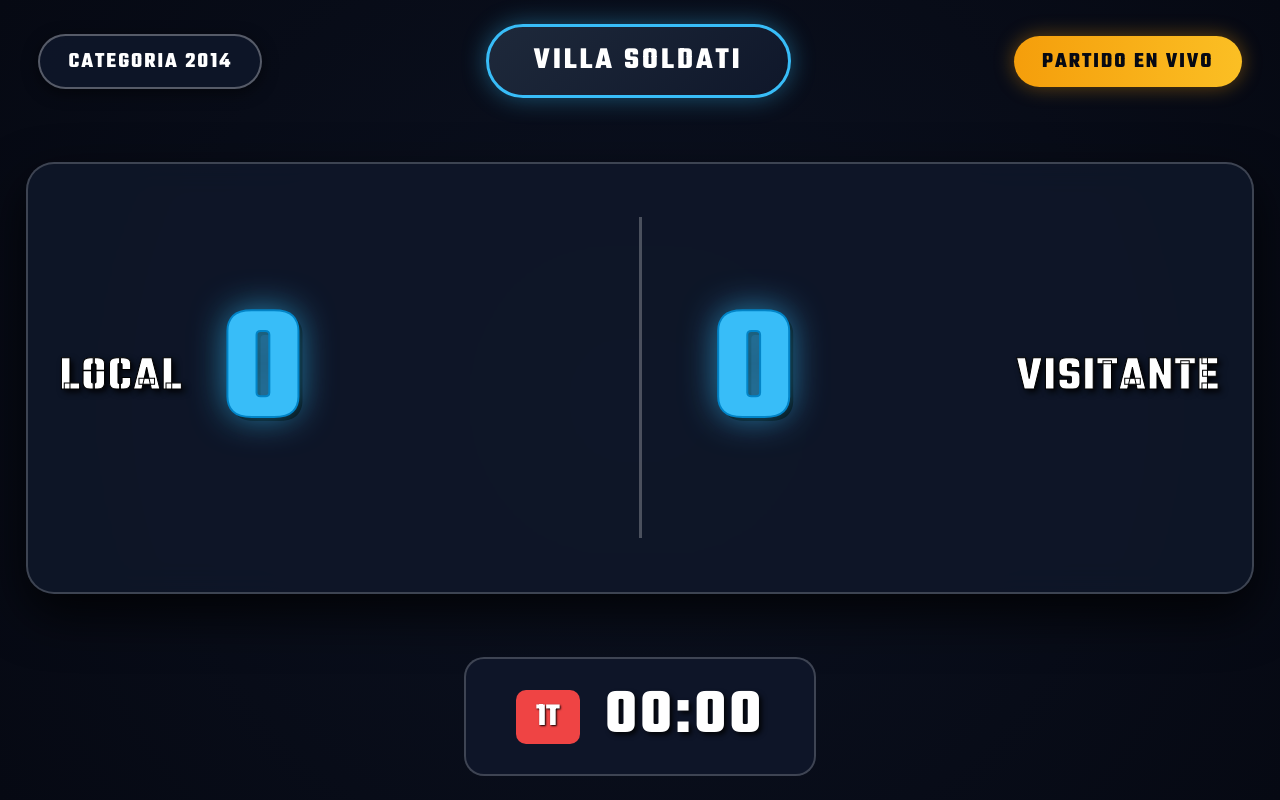
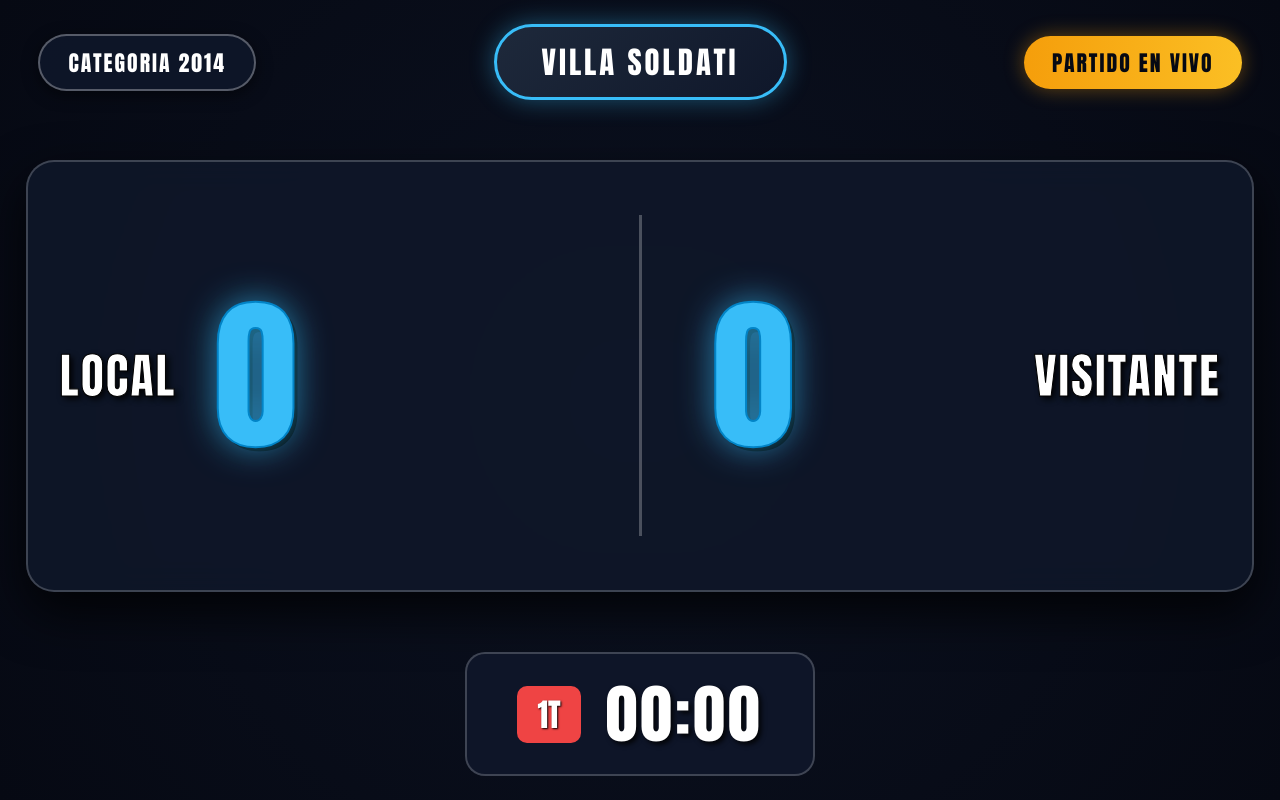
Before and after one commit to tablerojuventudunida/marcador, a website: page public/tv.html in a window 1280 px wide. Drawn offline with nearby package versions, Linux system fonts and the light colour scheme; no server answers.

Commit message:
Update tv.html

```diff
--- a/public/tv.html
+++ b/public/tv.html
@@ -4,10 +4,6 @@
   <meta charset="UTF-8">
   <meta name="viewport" content="width=device-width, initial-scale=1.0">
   <title>Tablero TV Profesional</title>
-  <!-- FUENTE EXACTA DE TU DISEÑO ORIGINAL -->
-  <link rel="preconnect" href="https://fonts.googleapis.com">
-  <link rel="preconnect" href="https://fonts.gstatic.com" crossorigin>
-  <link href="https://fonts.googleapis.com/css2?family=Teko:wght@600;700&display=swap" rel="stylesheet">
   <script src="/socket.io/socket.io.js"></script>
   <style>
     * { box-sizing: border-box; margin: 0; padding: 0; }
@@ -18,7 +14,7 @@
       background-position: center;
       background-repeat: no-repeat;
       color: #ffffff;
-      font-family: 'Teko', sans-serif;
+      font-family: 'Impact', 'Trebuchet MS', 'Arial Black', sans-serif;
       height: 100vh;
       display: flex;
       flex-direction: column;
@@ -138,6 +134,7 @@
       border-radius: 50%;
     }
 
+    /* NOMBRE DE EQUIPO CON TIPOGRAFÍA ULTRAGRUESA ORIGINAL */
     .team-name {
       font-size: 3.8vw;
       font-weight: 900;
@@ -151,6 +148,7 @@
       -webkit-text-stroke: 1px #000;
     }
 
+    /* NÚMEROS DEL MARCADOR HIPER VISIBLES ORIGINALES */
     .score {
       font-size: 13vw;
       font-weight: 900;
@@ -194,6 +192,7 @@
     .timer-text {
       font-size: 5vw;
       font-weight: 900;
+      font-family: 'Impact', monospace;
       color: #ffffff;
       letter-spacing: 3px;
       text-shadow: 3px 3px 5px rgba(0,0,0,0.8);
@@ -326,7 +325,7 @@
     }
 
     socket.on('updateState', (state) => {
-      // Dispara la animación si incrementan los goles
+      // Detección de gol por incremento de puntaje
       if (prevHomeScore !== null && state.homeScore > prevHomeScore) {
         triggerGoalAnimation(state.homeName || 'LOCAL');
       }
```
